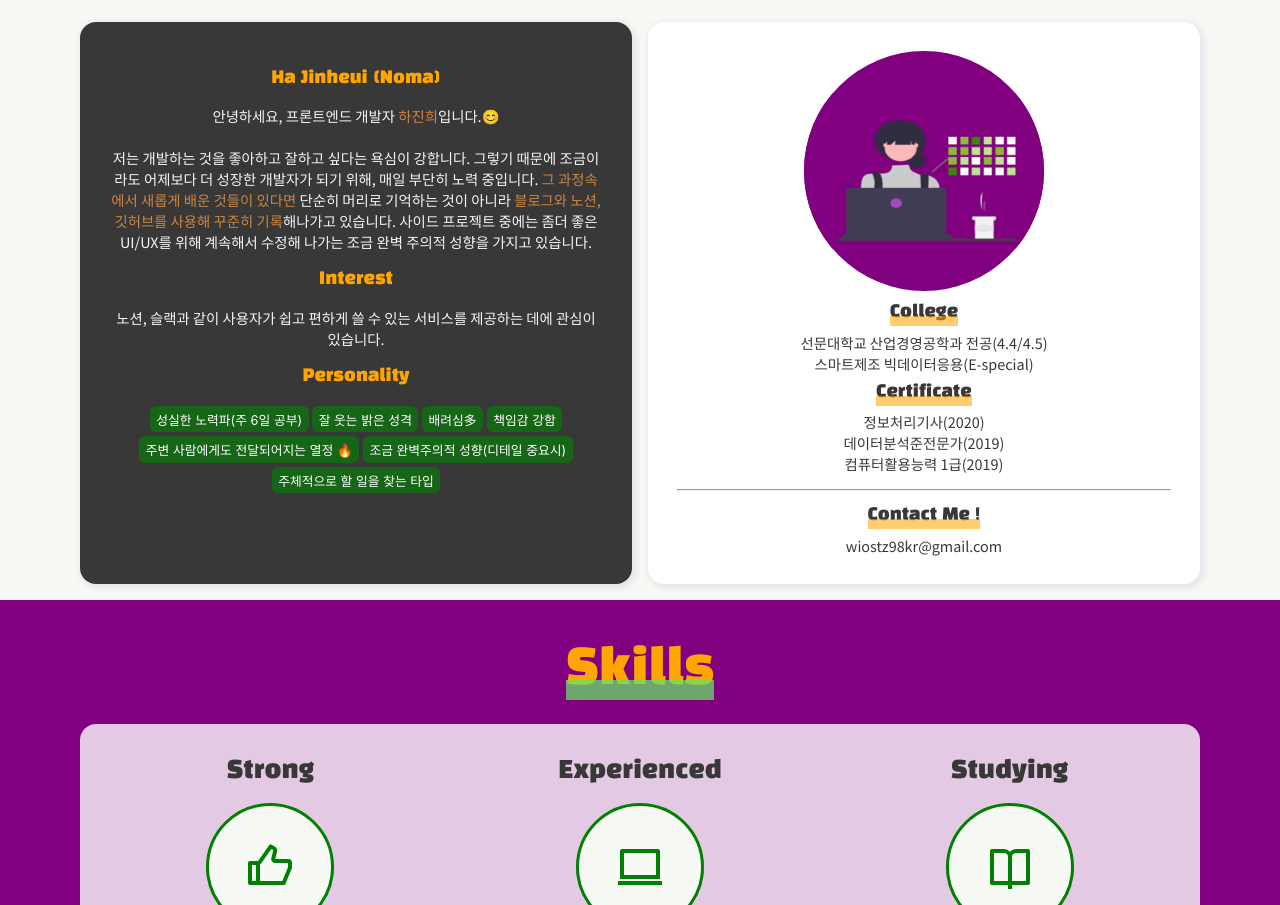
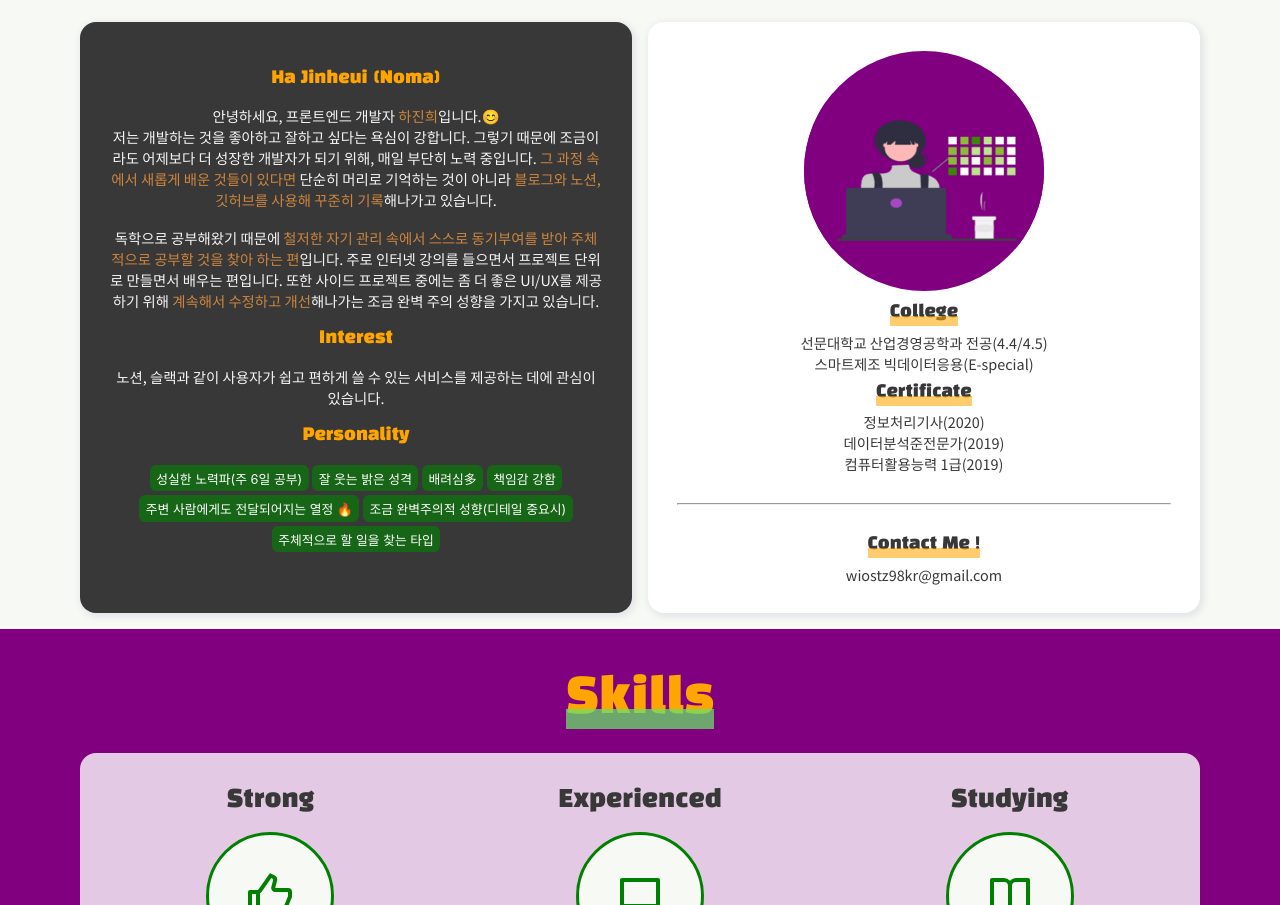
Before and after one commit to Noma98/portfolio-react, a React (Create React App) app: page / in a window 1280 px wide. Shown: the part 902-1807 px from the top of the page. Built offline with nearby package versions, Linux system fonts and the light colour scheme.

Commit message:
Update content

```diff
--- a/src/App.module.scss
+++ b/src/App.module.scss
@@ -44,7 +44,7 @@ a{
   text-decoration: none;
 }
 hr{
-  margin: 1em 0;
+  margin: 2em 0;
   color: var(--color-light-gray);
 }
 article{
--- a/src/pages/about/About.jsx
+++ b/src/pages/about/About.jsx
@@ -10,10 +10,13 @@ function About({ tabRefs }) {
             <div className={styles.container}>
                 <div className={`${styles.item} ${styles.left}`}>
                     <h3>Ha Jinheui (Noma)</h3>
-                    <p>안녕하세요, 프론트엔드 개발자 <span>하진희</span>입니다.😊<br /><br />
-                        저는 개발하는 것을 좋아하고 잘하고 싶다는 욕심이 강합니다. 그렇기 때문에 조금이라도 어제보다 더 성장한 개발자가 되기 위해, 매일 부단히 노력 중입니다. <span>그 과정속에서 새롭게 배운 것들이 있다면</span> 단순히 머리로 기억하는 것이 아니라 <span>블로그와 노션, 깃허브를 사용해 꾸준히 기록</span>해나가고 있습니다.
-                        사이드 프로젝트 중에는 좀더 좋은 UI/UX를 위해 계속해서 수정해 나가는 조금 완벽 주의적 성향을 가지고 있습니다.
-                        <br />
+                    <p>안녕하세요, 프론트엔드 개발자 <span>하진희</span>입니다.😊</p>
+                    <p>
+                        저는 개발하는 것을 좋아하고 잘하고 싶다는 욕심이 강합니다. 그렇기 때문에 조금이라도 어제보다 더 성장한 개발자가 되기 위해, 매일 부단히 노력 중입니다. <span>그 과정 속에서 새롭게 배운 것들이 있다면</span> 단순히 머리로 기억하는 것이 아니라 <span>블로그와 노션, 깃허브를 사용해 꾸준히 기록</span>해나가고 있습니다.
+                    </p>
+                    <br />
+                    <p>
+                        독학으로 공부해왔기 때문에 <span>철저한 자기 관리 속에서 스스로 동기부여를 받아 주체적으로 공부할 것을 찾아 하는 편</span>입니다. 주로 인터넷 강의를 들으면서 프로젝트 단위로 만들면서 배우는 편입니다. 또한 사이드 프로젝트 중에는 좀 더 좋은 UI/UX를 제공하기 위해 <span>계속해서 수정하고 개선</span>해나가는 조금 완벽 주의 성향을 가지고 있습니다.
                     </p>
                     <h3>Interest</h3>
                     <p>노션, 슬랙과 같이 사용자가 쉽고 편하게 쓸 수 있는 서비스를 제공하는 데에 관심이 있습니다.</p>
```
